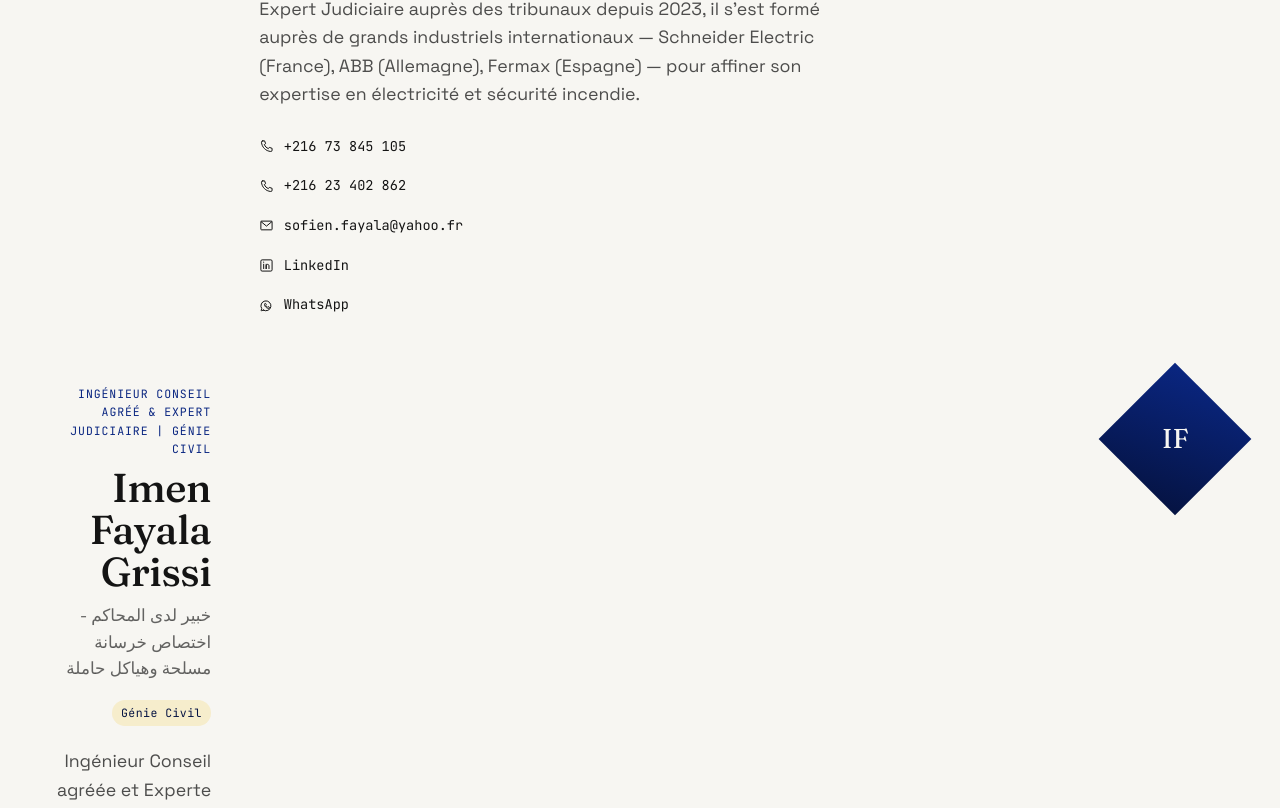
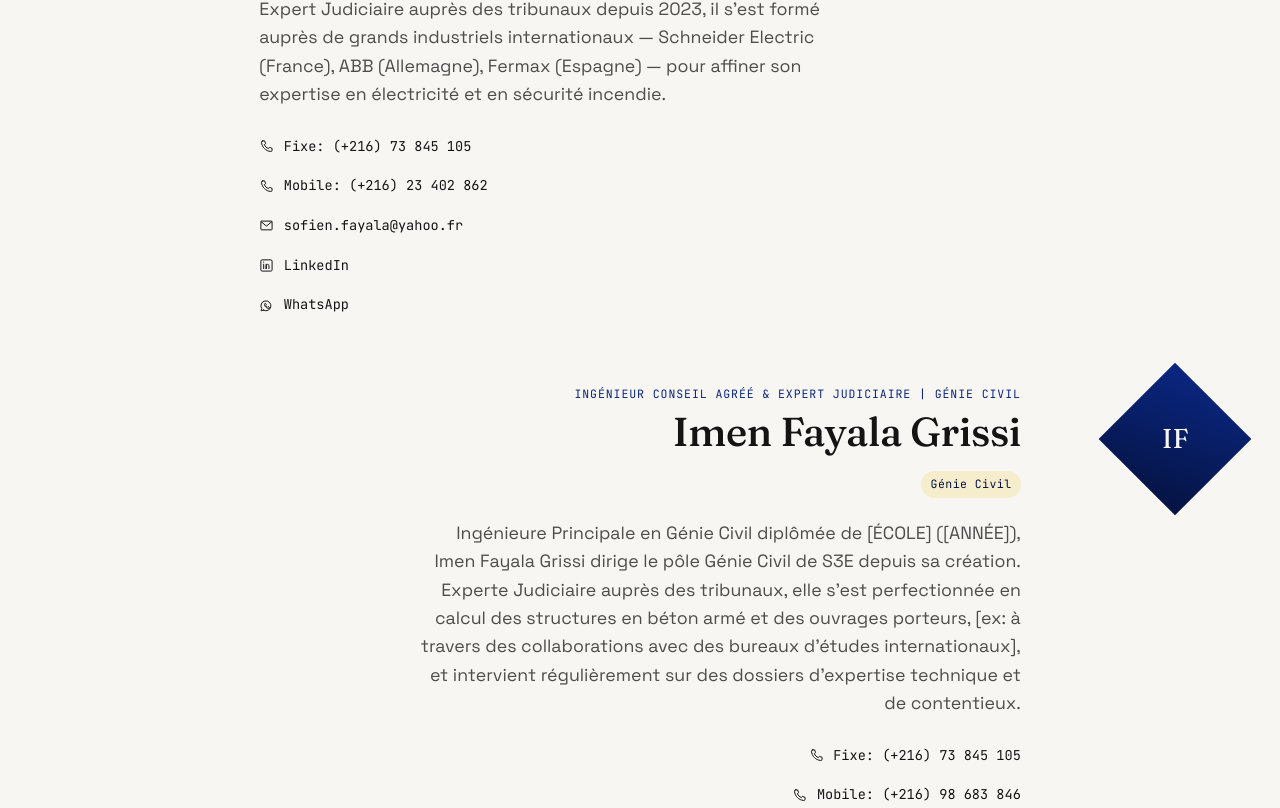
Before and after one commit to 1p0tato1/s3e-website, a Vue app: page / in a window 1280 px wide. Shown: the part 3712-4520 px from the top of the page. Built offline with nearby package versions, Linux system fonts and the light colour scheme.

Commit message:
Edit Engineers section

```diff
--- a/src/components/sections/EngineersSection.vue
+++ b/src/components/sections/EngineersSection.vue
@@ -8,7 +8,6 @@ interface Engineer {
   name: string
   initials: string
   title: string
-  arabic?: string
   specialties: string[]
   bio: string
   phones: string[]
@@ -23,8 +22,8 @@ const engineers: Engineer[] = [
     initials: 'SF',
     title: 'Ingénieur Conseil — Expert Judiciaire auprès des Tribunaux',
     specialties: ['Électricité', 'Sécurité Incendie'],
-    bio: "Ingénieur Principal en Génie Électrique diplômé de l'ENIM (1996), Sofiane Fayala fonde S3E en 2000 et en assure la direction depuis. Expert Judiciaire auprès des tribunaux depuis 2023, il s'est formé auprès de grands industriels internationaux — Schneider Electric (France), ABB (Allemagne), Fermax (Espagne) — pour affiner son expertise en électricité et sécurité incendie.",
-    phones: ['+216 73 845 105', '+216 23 402 862'],
+    bio: "Ingénieur Principal en Génie Électrique diplômé de l'ENIM (1996), Sofiane Fayala fonde S3E en 2000 et en assure la direction depuis. Expert Judiciaire auprès des tribunaux depuis 2023, il s'est formé auprès de grands industriels internationaux — Schneider Electric (France), ABB (Allemagne), Fermax (Espagne) — pour affiner son expertise en électricité et en sécurité incendie.",
+    phones: ['Fixe: (+216) 73 845 105', 'Mobile: (+216) 23 402 862'],
     email: 'sofien.fayala@yahoo.fr',
     linkedin: 'https://www.linkedin.com/in/sofiane-fayala-4983b836/',
     whatsapp: 'https://wa.me/21623402862',
@@ -33,10 +32,9 @@ const engineers: Engineer[] = [
     name: 'Imen Fayala Grissi',
     initials: 'IF',
     title: 'Ingénieur Conseil Agréé & Expert Judiciaire | Génie Civil',
-    arabic: 'خبير لدى المحاكم - اختصاص خرسانة مسلحة وهياكل حاملة',
     specialties: ['Génie Civil'],
-    bio: "Ingénieur Conseil agréée et Experte Judiciaire, Imen Fayala Grissi dirige le pôle Génie Civil de S3E. Spécialisée dans le calcul des structures en béton armé et des ouvrages porteurs, elle intervient régulièrement en tant qu'experte auprès des tribunaux.",
-    phones: ['+216 73 845 105', '+216 98 683 846'],
+    bio: "Ingénieure Principale en Génie Civil diplômée de [ÉCOLE] ([ANNÉE]), Imen Fayala Grissi dirige le pôle Génie Civil de S3E depuis sa création. Experte Judiciaire auprès des tribunaux, elle s'est perfectionnée en calcul des structures en béton armé et des ouvrages porteurs, [ex: à travers des collaborations avec des bureaux d'études internationaux], et intervient régulièrement sur des dossiers d'expertise technique et de contentieux.",
+    phones: ['Fixe: (+216) 73 845 105', 'Mobile: (+216) 98 683 846'],
     email: 'imen_fayala@yahoo.fr',
     whatsapp: 'https://wa.me/21698683846',
   },
@@ -78,7 +76,6 @@ onMounted(() => {
         <div class="engineer__body">
           <p class="engineer__title">{{ e.title }}</p>
           <h3 class="engineer__name">{{ e.name }}</h3>
-          <p v-if="e.arabic" class="engineer__arabic" dir="rtl">{{ e.arabic }}</p>
 
           <ul class="engineer__specialties">
             <li v-for="s in e.specialties" :key="s">{{ s }}</li>
@@ -176,12 +173,6 @@ onMounted(() => {
   color: var(--ink);
 }
 
-.engineer__arabic {
-  margin-top: 0.5rem;
-  font-size: 1.05rem;
-  color: rgba(20, 20, 20, 0.65);
-}
-
 .engineer__specialties {
   display: flex;
   flex-wrap: wrap;
@@ -253,6 +244,10 @@ onMounted(() => {
     gap: 3rem;
   }
 
+  .engineer--reverse {
+    grid-template-columns: 1fr 160px;
+  }
+
   .engineer--reverse .engineer__avatar {
     order: 2;
     justify-content: flex-end;
```
